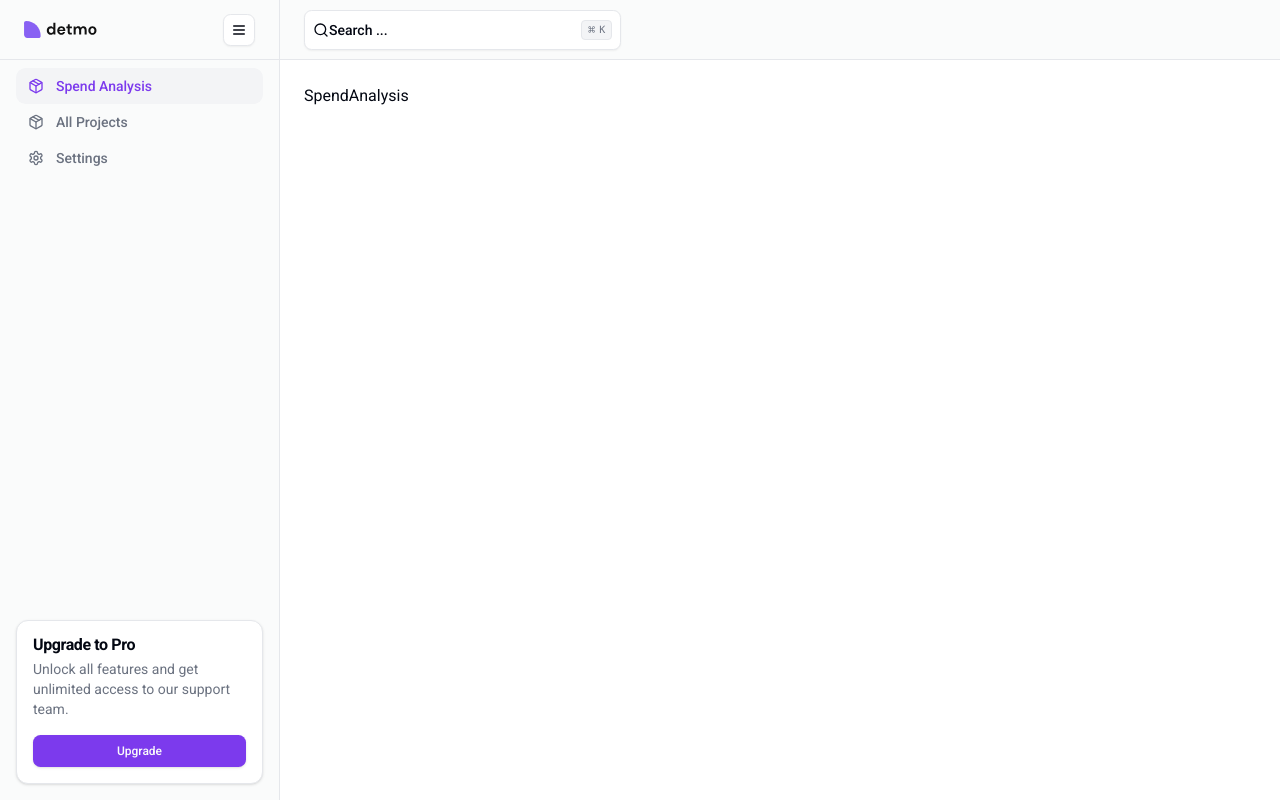
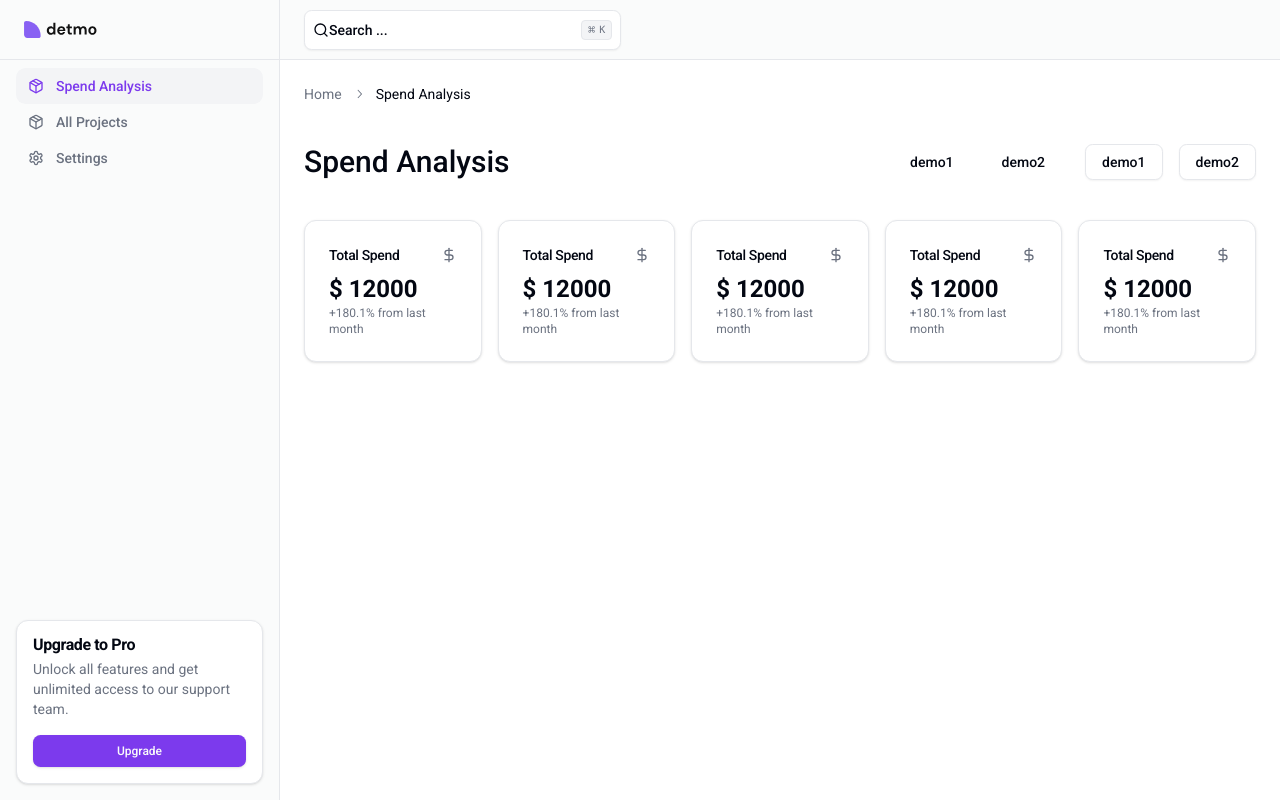
Before and after one commit to MahendraSH/detmo, a Next.js app: page /dashboard/spend-analysis in a window 1280 px wide. Built offline with nearby package versions, Linux system fonts and the light colour scheme.

Commit message:
demo  dashboard pages , header cards

```diff
--- a/app/dashboard/layout.tsx
+++ b/app/dashboard/layout.tsx
@@ -15,40 +15,50 @@ import { Sheet, SheetContent, SheetTrigger } from "@/components/ui/sheet";
 import Image from "next/image";
 import { UserButton } from "@clerk/nextjs";
 import SearchBox from "@/components/dashboard/searchbox";
+import { usePathname } from "next/navigation";
+import { cn } from "@/lib/utils";
 
 export default function Dashboard({ children }: { children: React.ReactNode }) {
+  const pathname = usePathname();
+
   return (
-    <div className="grid min-h-screen w-full md:grid-cols-[220px_1fr] lg:grid-cols-[280px_1fr]">
-      <div className="hidden border-r bg-muted/40 md:block">
+    <div className="grid min-h-screen w-full lg:grid-cols-[280px_1fr]">
+      <div className="hidden border-r bg-muted/40 lg:block">
         <div className="flex h-full max-h-screen flex-col gap-2">
           <div className="flex h-14 items-center border-b px-4 lg:h-[60px] lg:px-6">
             <Link href="/" className="flex items-center gap-2 font-semibold">
               <Image src="/logo.svg" alt="logo" width={100} height={100} />
             </Link>
-            <Button variant="outline" size="icon" className="ml-auto h-8 w-8">
-              <MenuIcon className="h-4 w-4" />
-              <span className="sr-only">Toggle notifications</span>
-            </Button>
           </div>
           <div className="flex-1">
             <nav className="grid items-start px-2 text-sm font-medium lg:px-4">
               <Link
-                href="#"
-                className="flex items-center gap-3 rounded-lg bg-muted px-3 py-2 text-primary transition-all hover:text-primary"
+                href="/dashboard/spend-analysis"
+                className={cn(
+                  "flex items-center gap-3 rounded-lg  px-3 py-2 text-muted-foreground transition-all hover:text-primary",
+                  pathname.includes("/spend-analysis") &&
+                    " text-primary bg-muted",
+                )}
               >
                 <Package className="h-4 w-4" />
                 Spend Analysis
               </Link>
               <Link
-                href="#"
-                className="flex items-center gap-3 rounded-lg px-3 py-2 text-muted-foreground transition-all hover:text-primary"
+                href="/dashboard/projects"
+                className={cn(
+                  "flex items-center gap-3 rounded-lg px-3 py-2 text-muted-foreground transition-all hover:text-primary",
+                  pathname.includes("/projects") && "bg-muted text-primary",
+                )}
               >
                 <Package className="h-4 w-4" />
                 All Projects
               </Link>
               <Link
-                href="#"
-                className="flex items-center gap-3 rounded-lg px-3 py-2 text-muted-foreground transition-all hover:text-primary"
+                href="/dashboard/settings"
+                className={cn(
+                  "flex items-center gap-3 rounded-lg px-3 py-2 text-muted-foreground transition-all hover:text-primary",
+                  pathname.includes("/settings") && "bg-muted text-primary",
+                )}
               >
                 <SettingsIcon className="h-4 w-4" />
                 Settings
@@ -80,7 +90,7 @@ export default function Dashboard({ children }: { children: React.ReactNode }) {
               <Button
                 variant="outline"
                 size="icon"
-                className="shrink-0 md:hidden"
+                className="shrink-0 lg:hidden"
               >
                 <Menu className="h-5 w-5" />
                 <span className="sr-only">Toggle navigation menu</span>
@@ -92,22 +102,32 @@ export default function Dashboard({ children }: { children: React.ReactNode }) {
                   <Image src="/logo.svg" alt="logo" width={100} height={100} />
                 </Link>
                 <Link
-                  href="#"
-                  className="flex items-center gap-3 rounded-lg bg-muted px-1 py-2 text-primary transition-all hover:text-primary"
+                  href="/dashboard/spend-analysis"
+                  className={cn(
+                    "flex items-center gap-3 rounded-lg  px-1 py-2 text-muted-foreground transition-all hover:text-primary",
+                    pathname.includes("/spend-analysis") &&
+                      " text-primary bg-muted",
+                  )}
                 >
                   <Package className="h-4 w-4" />
                   Spend Analysis
                 </Link>
                 <Link
-                  href="#"
-                  className="flex items-center gap-3 rounded-lg px-1 py-2 text-muted-foreground transition-all hover:text-primary"
+                  href="/dashboard/projects"
+                  className={cn(
+                    "flex items-center gap-3 rounded-lg px-1 py-2 text-muted-foreground transition-all hover:text-primary",
+                    pathname.includes("/projects") && "bg-muted text-primary",
+                  )}
                 >
                   <Package className="h-4 w-4" />
                   All Projects
                 </Link>
                 <Link
-                  href="#"
-                  className="flex items-center gap-3 rounded-lg px-1 py-2 text-muted-foreground transition-all hover:text-primary"
+                  href="/dashboard/settings"
+                  className={cn(
+                    "flex items-center gap-3 rounded-lg px-1 py-2 text-muted-foreground transition-all hover:text-primary",
+                    pathname.includes("/settings") && "bg-muted text-primary",
+                  )}
                 >
                   <SettingsIcon className="h-4 w-4" />
                   Settings
--- /dev/null
+++ b/app/dashboard/projects/page.tsx
@@ -0,0 +1,31 @@
+import { FC } from "react";
+import {
+  Breadcrumb,
+  BreadcrumbItem,
+  BreadcrumbLink,
+  BreadcrumbList,
+  BreadcrumbPage,
+  BreadcrumbSeparator,
+} from "@/components/ui/breadcrumb";
+
+interface ProjectsProps {}
+
+const Projects: FC<ProjectsProps> = ({}) => {
+  return (
+    <div>
+      <Breadcrumb>
+        <BreadcrumbList>
+          <BreadcrumbItem>
+            <BreadcrumbLink href="/">Home</BreadcrumbLink>
+          </BreadcrumbItem>
+          <BreadcrumbSeparator />
+          <BreadcrumbItem>
+            <BreadcrumbPage>Projects</BreadcrumbPage>
+          </BreadcrumbItem>
+        </BreadcrumbList>
+      </Breadcrumb>
+    </div>
+  );
+};
+
+export default Projects;
--- /dev/null
+++ b/app/dashboard/settings/page.tsx
@@ -0,0 +1,32 @@
+import {
+  Breadcrumb,
+  BreadcrumbItem,
+  BreadcrumbLink,
+  BreadcrumbList,
+  BreadcrumbPage,
+  BreadcrumbSeparator,
+} from "@/components/ui/breadcrumb";
+
+import { FC } from "react";
+
+interface SettingsProps {}
+
+const Settings: FC<SettingsProps> = ({}) => {
+  return (
+    <div>
+      <Breadcrumb>
+        <BreadcrumbList>
+          <BreadcrumbItem>
+            <BreadcrumbLink href="/">Home</BreadcrumbLink>
+          </BreadcrumbItem>
+          <BreadcrumbSeparator />
+          <BreadcrumbItem>
+            <BreadcrumbPage>Settings</BreadcrumbPage>
+          </BreadcrumbItem>
+        </BreadcrumbList>
+      </Breadcrumb>
+    </div>
+  );
+};
+
+export default Settings;
--- a/app/dashboard/spend-analysis/page.tsx
+++ b/app/dashboard/spend-analysis/page.tsx
@@ -1,9 +1,87 @@
 import { FC } from "react";
+import {
+  Breadcrumb,
+  BreadcrumbItem,
+  BreadcrumbLink,
+  BreadcrumbList,
+  BreadcrumbPage,
+  BreadcrumbSeparator,
+} from "@/components/ui/breadcrumb";
+import { Button } from "@/components/ui/button";
+import CardHeaders from "@/components/dashboard/spend-analysis-comp/cards-headers";
+import { DollarSign } from "lucide-react";
 
 interface SpendAnalysisProps {}
 
 const SpendAnalysis: FC<SpendAnalysisProps> = ({}) => {
-  return <div>SpendAnalysis</div>;
+  return (
+    <>
+      <Breadcrumb className=" ">
+        <BreadcrumbList>
+          <BreadcrumbItem>
+            <BreadcrumbLink href="/">Home</BreadcrumbLink>
+          </BreadcrumbItem>
+          <BreadcrumbSeparator />
+          <BreadcrumbItem>
+            <BreadcrumbPage>Spend Analysis</BreadcrumbPage>
+          </BreadcrumbItem>
+        </BreadcrumbList>
+      </Breadcrumb>
+      <div className=" flex md:flex-row flex-col justify-between items-center gap-4 py-4">
+        <h1 className=" md:text-3xl sm:text-2xl text-xl font-medium">
+          Spend Analysis{" "}
+        </h1>
+        <div className="flex gap-6 md:flex-row flex-col">
+          <div className=" flex gap-x-4 justify-center items-center">
+            <Button variant={"ghost"}>demo1</Button>
+            <Button variant={"ghost"}>demo2</Button>
+          </div>
+          <div className=" flex gap-x-4 justify-center items-center">
+            <Button variant="outline">demo1</Button>
+            <Button variant="outline">demo2</Button>
+          </div>
+        </div>
+      </div>
+      {/* cards */}
+      <div className="grid   gap-4  grid-cols-1 sm:grid-cols-2  md:grid-cols-4 lg:grid-cols-4 xl:grid-cols-5">
+        <CardHeaders
+          description="lorem ipsum"
+          Icon={DollarSign}
+          title="Total Spend"
+          countSymbol="$"
+          count={12000}
+        />
+        <CardHeaders
+          description="lorem ipsum"
+          Icon={DollarSign}
+          title="Total Spend"
+          countSymbol="$"
+          count={12000}
+        />
+        <CardHeaders
+          description="lorem ipsum"
+          Icon={DollarSign}
+          title="Total Spend"
+          countSymbol="$"
+          count={12000}
+        />
+        <CardHeaders
+          description="lorem ipsum"
+          Icon={DollarSign}
+          title="Total Spend"
+          countSymbol="$"
+          count={12000}
+        />
+        <CardHeaders
+          description="lorem ipsum"
+          Icon={DollarSign}
+          title="Total Spend"
+          countSymbol="$"
+          count={12000}
+        />
+      </div>
+    </>
+  );
 };
 
 export default SpendAnalysis;
--- /dev/null
+++ b/components/dashboard/spend-analysis-comp/cards-headers.tsx
@@ -0,0 +1,31 @@
+import { Card, CardContent, CardHeader, CardTitle } from "@/components/ui/card";
+import { LucideIcon } from "lucide-react";
+
+export default function CardHeaders({
+  Icon,
+  title,
+  description,
+  count,
+  countSymbol,
+}: {
+  Icon: LucideIcon;
+  title: string;
+  description: string;
+  count: number;
+  countSymbol: string;
+}) {
+  return (
+    <Card className="w-full ">
+      <CardHeader className="flex flex-row items-center justify-between space-y-0 pb-2">
+        <CardTitle className="text-sm font-medium">{title}</CardTitle>
+        <Icon className="h-4 w-4 text-muted-foreground" />
+      </CardHeader>
+      <CardContent>
+        <div className="text-2xl font-bold">
+          {countSymbol} {count}
+        </div>
+        <p className="text-xs text-muted-foreground">+180.1% from last month</p>
+      </CardContent>
+    </Card>
+  );
+}
--- /dev/null
+++ b/components/ui/breadcrumb.tsx
@@ -0,0 +1,115 @@
+import * as React from "react"
+import { ChevronRightIcon, DotsHorizontalIcon } from "@radix-ui/react-icons"
+import { Slot } from "@radix-ui/react-slot"
+
+import { cn } from "@/lib/utils"
+
+const Breadcrumb = React.forwardRef<
+  HTMLElement,
+  React.ComponentPropsWithoutRef<"nav"> & {
+    separator?: React.ReactNode
+  }
+>(({ ...props }, ref) => <nav ref={ref} aria-label="breadcrumb" {...props} />)
+Breadcrumb.displayName = "Breadcrumb"
+
+const BreadcrumbList = React.forwardRef<
+  HTMLOListElement,
+  React.ComponentPropsWithoutRef<"ol">
+>(({ className, ...props }, ref) => (
+  <ol
+    ref={ref}
+    className={cn(
+      "flex flex-wrap items-center gap-1.5 break-words text-sm text-muted-foreground sm:gap-2.5",
+      className
+    )}
+    {...props}
+  />
+))
+BreadcrumbList.displayName = "BreadcrumbList"
+
+const BreadcrumbItem = React.forwardRef<
+  HTMLLIElement,
+  React.ComponentPropsWithoutRef<"li">
+>(({ className, ...props }, ref) => (
+  <li
+    ref={ref}
+    className={cn("inline-flex items-center gap-1.5", className)}
+    {...props}
+  />
+))
+BreadcrumbItem.displayName = "BreadcrumbItem"
+
+const BreadcrumbLink = React.forwardRef<
+  HTMLAnchorElement,
+  React.ComponentPropsWithoutRef<"a"> & {
+    asChild?: boolean
+  }
+>(({ asChild, className, ...props }, ref) => {
+  const Comp = asChild ? Slot : "a"
+
+  return (
+    <Comp
+      ref={ref}
+      className={cn("transition-colors hover:text-foreground", className)}
+      {...props}
+    />
+  )
+})
+BreadcrumbLink.displayName = "BreadcrumbLink"
+
+const BreadcrumbPage = React.forwardRef<
+  HTMLSpanElement,
+  React.ComponentPropsWithoutRef<"span">
+>(({ className, ...props }, ref) => (
+  <span
+    ref={ref}
+    role="link"
+    aria-disabled="true"
+    aria-current="page"
+    className={cn("font-normal text-foreground", className)}
+    {...props}
+  />
+))
+BreadcrumbPage.displayName = "BreadcrumbPage"
+
+const BreadcrumbSeparator = ({
+  children,
+  className,
+  ...props
+}: React.ComponentProps<"li">) => (
+  <li
+    role="presentation"
+    aria-hidden="true"
+    className={cn("[&>svg]:size-3.5", className)}
+    {...props}
+  >
+    {children ?? <ChevronRightIcon />}
+  </li>
+)
+BreadcrumbSeparator.displayName = "BreadcrumbSeparator"
+
+const BreadcrumbEllipsis = ({
+  className,
+  ...props
+}: React.ComponentProps<"span">) => (
+  <span
+    role="presentation"
+    aria-hidden="true"
+    className={cn("flex h-9 w-9 items-center justify-center", className)}
+    {...props}
+  >
+    <DotsHorizontalIcon className="h-4 w-4" />
+    <span className="sr-only">More</span>
+  </span>
+)
+BreadcrumbEllipsis.displayName = "BreadcrumbElipssis"
+
+export {
+  Breadcrumb,
+  BreadcrumbList,
+  BreadcrumbItem,
+  BreadcrumbLink,
+  BreadcrumbPage,
+  BreadcrumbSeparator,
+  BreadcrumbEllipsis,
+}
```
Also changed, not shown: components/landing-components/footer.tsx (+9 -1 lines), 1 other file (tests, documents, lock files or other folders).
